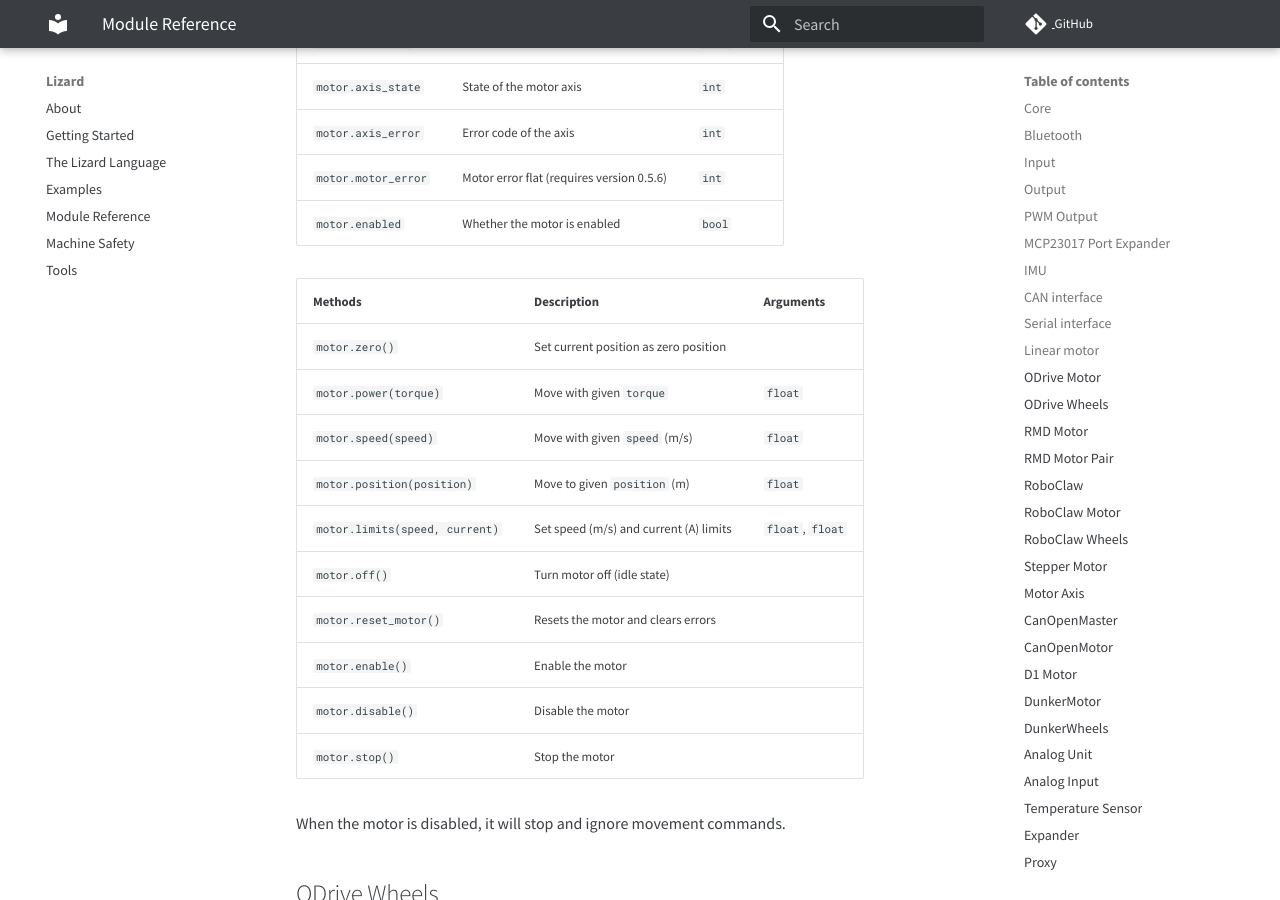
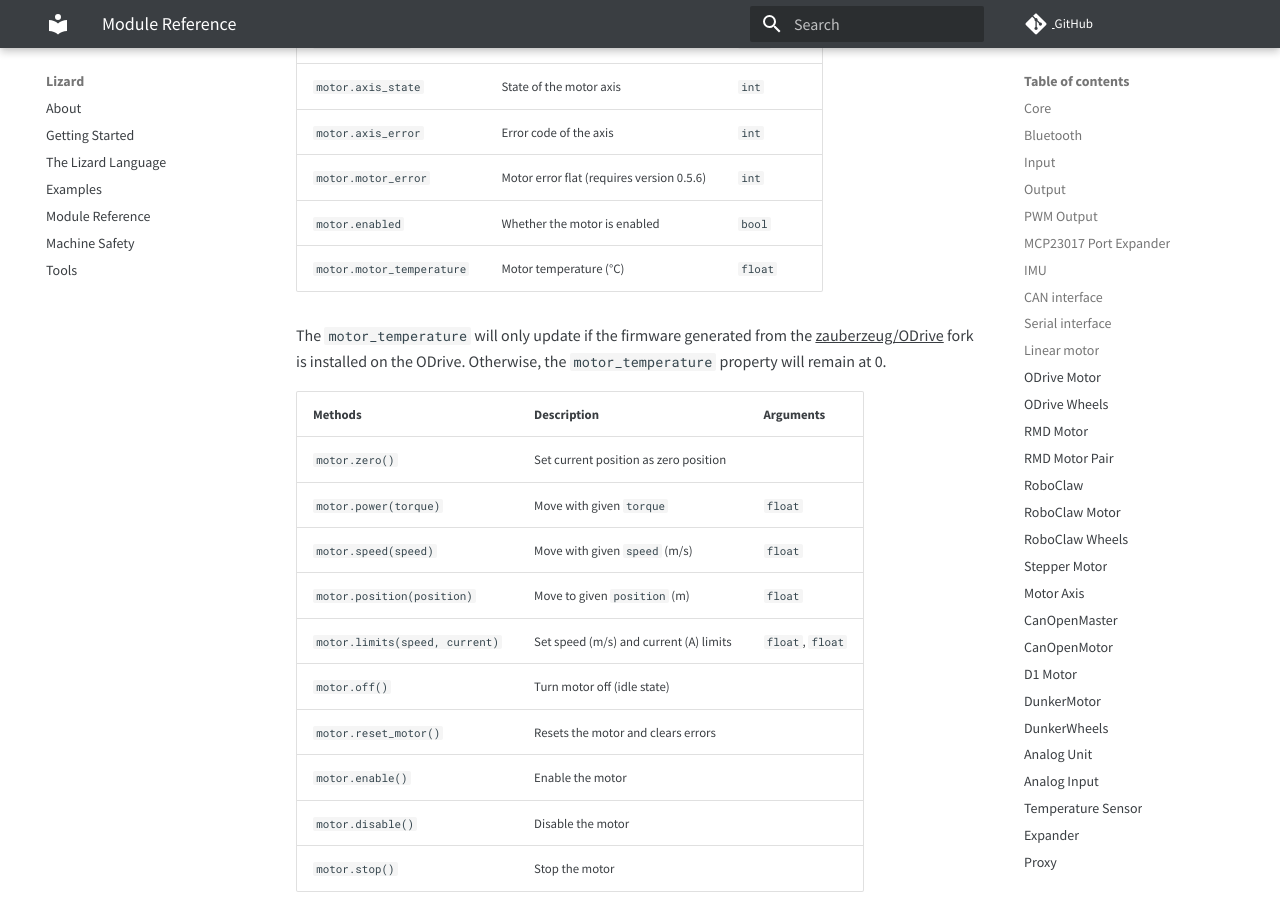
Before and after one commit to zauberzeug/lizard, an MkDocs documentation site: the page built from docs/module_reference.md, in a window 1280 px wide and 900 px high, scrolled down 13385 px. Built offline with MkDocs 1.6.1 and Material for MkDocs 9.7.7, drawn with Linux system fonts in a browser that asks for light colours; comment, search, counter and statistics services are not loaded.

Commit message:
Add a property for the ODrive motor temperature (#174)
* Add a property for motor temperature

* Add explanation to Module Reference

* Add information for old firmware

* review documentation

* remove unused function

---------

Co-authored-by: Falko Schindler <falko@zauberzeug.com>

```diff
--- a/docs/module_reference.md
+++ b/docs/module_reference.md
@@ -386,19 +386,25 @@ The ODrive motor module controls a motor using an [ODrive motor controller](http
 | --------------------------------------------- | ------------------------------- | ------------------------ |
 | `motor = ODriveMotor(can, can_id[, version])` | CAN module, node ID and version | CAN module, `int`, `int` |
 
-The `version` parameter is an optional integer indicating the patch number of the ODrive firmware (4, 5 or 6; default: 4 for version "0.5.4"). Version 0.5.6 allows to read the motor error flag.
+The `version` parameter is an optional integer indicating the patch number of the ODrive firmware (4, 5 or 6; default: 4 for version "0.5.4").
+Version 0.5.6 allows to read the motor error flag.
 
-| Properties          | Description                               | Data type |
-| ------------------- | ----------------------------------------- | --------- |
-| `motor.position`    | Motor position (meters)                   | `float`   |
-| `motor.speed`       | Motor speed (m/s)                         | `float`   |
-| `motor.tick_offset` | Encoder tick offset                       | `float`   |
-| `motor.m_per_tick`  | Meters per encoder tick                   | `float`   |
-| `motor.reversed`    | Reverse motor direction                   | `bool`    |
-| `motor.axis_state`  | State of the motor axis                   | `int`     |
-| `motor.axis_error`  | Error code of the axis                    | `int`     |
-| `motor.motor_error` | Motor error flat (requires version 0.5.6) | `int`     |
-| `motor.enabled`     | Whether the motor is enabled              | `bool`    |
+| Properties                | Description                               | Data type |
+| ------------------------- | ----------------------------------------- | --------- |
+| `motor.position`          | Motor position (meters)                   | `float`   |
+| `motor.speed`             | Motor speed (m/s)                         | `float`   |
+| `motor.tick_offset`       | Encoder tick offset                       | `float`   |
+| `motor.m_per_tick`        | Meters per encoder tick                   | `float`   |
+| `motor.reversed`          | Reverse motor direction                   | `bool`    |
+| `motor.axis_state`        | State of the motor axis                   | `int`     |
+| `motor.axis_error`        | Error code of the axis                    | `int`     |
+| `motor.motor_error`       | Motor error flat (requires version 0.5.6) | `int`     |
+| `motor.enabled`           | Whether the motor is enabled              | `bool`    |
+| `motor.motor_temperature` | Motor temperature (°C)                    | `float`   |
+
+The `motor_temperature` will only update if the firmware generated from the
+[zauberzeug/ODrive](https://github.com/zauberzeug/ODrive) fork is installed on the ODrive.
+Otherwise, the `motor_temperature` property will remain at 0.
 
 | Methods                        | Description                            | Arguments        |
 | ------------------------------ | -------------------------------------- | ---------------- |
```
Also changed, not shown: 1 other file.
